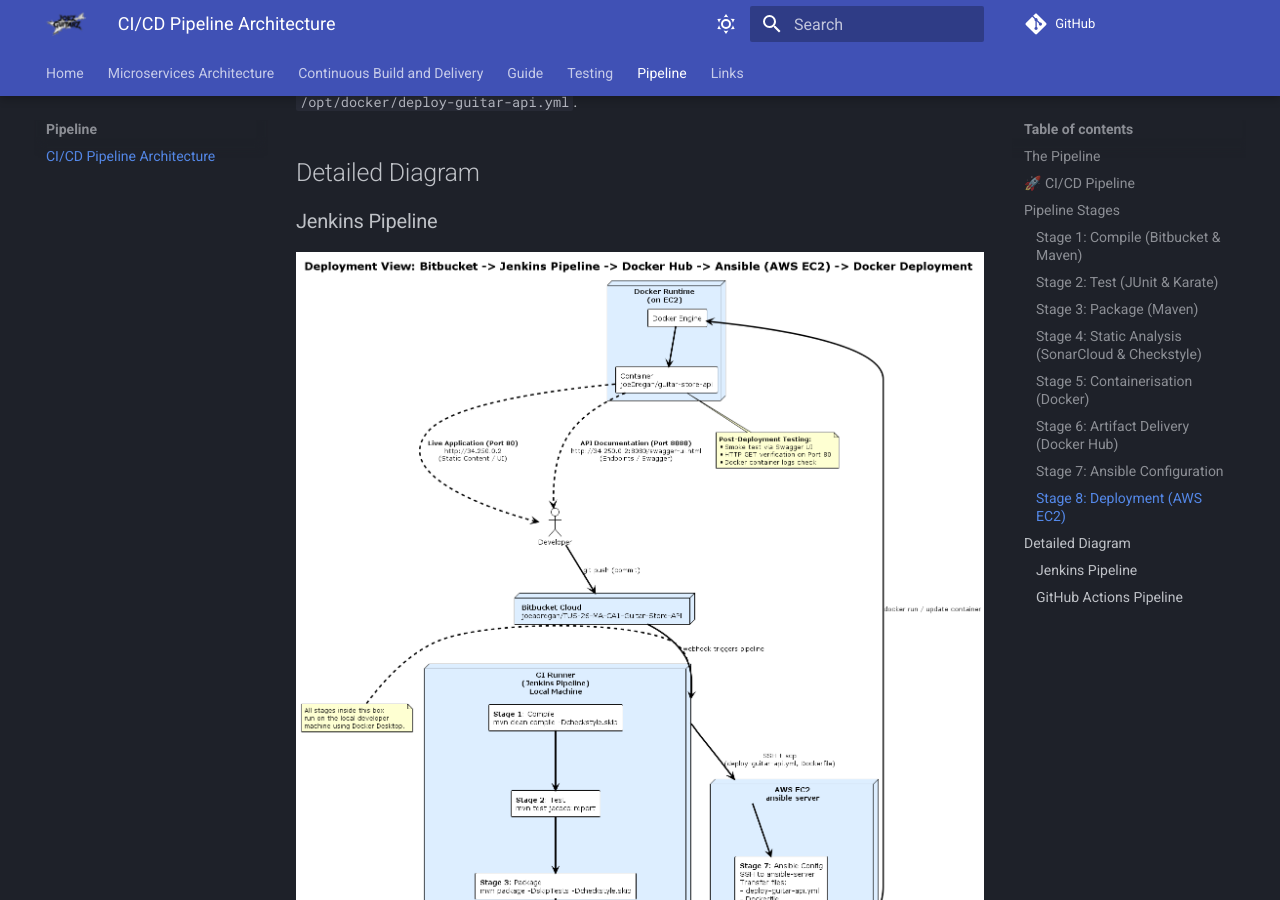
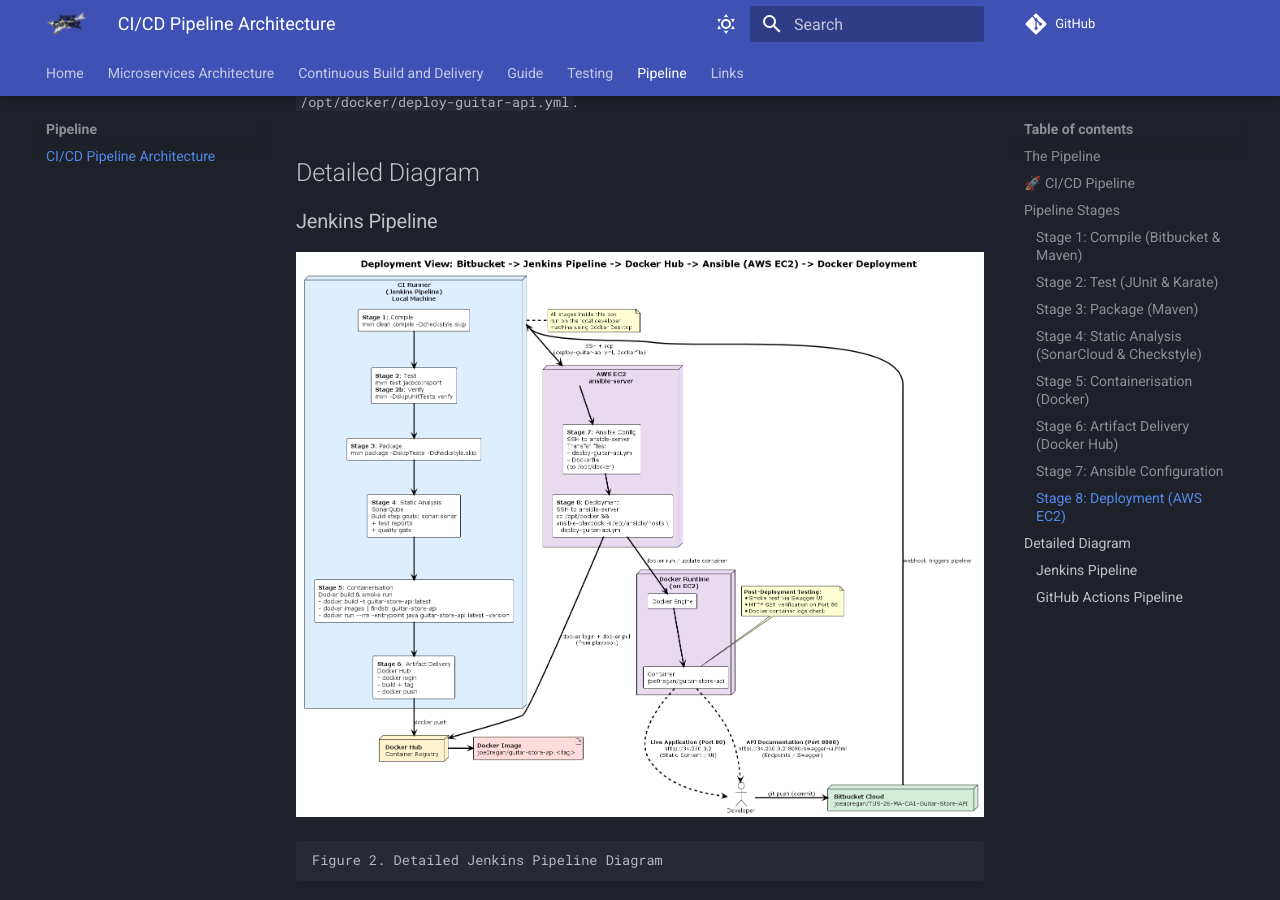
Before and after one commit to joeaoregan/TUS-26-MA-CA1-Guitar-Store-API, an MkDocs documentation site: the page built from docs/pipeline/index.md, in a window 1280 px wide and 900 px high, scrolled down 2557 px. Built offline with MkDocs 1.6.1 and Material for MkDocs 9.7.7, drawn with Linux system fonts in a browser that asks for light colours; comment, search, counter and statistics services are not loaded.

Commit message:
HEY, LOOK AT ME, I'M A SCREENCAST COMMIT 3

```diff
--- a/docs/pipeline/index.md
+++ b/docs/pipeline/index.md
@@ -65,7 +65,7 @@
 
 ### Jenkins Pipeline
 
-![Detailed Jenkins Pipeline Diagram](../images/pipeline-v3.png)
+![Detailed Jenkins Pipeline Diagram](../images/pipeline-v5.png)
 
     Figure 2. Detailed Jenkins Pipeline Diagram
 
```
Also changed, not shown: docs/images/pipeline-v5.png (added), 1 other file.
